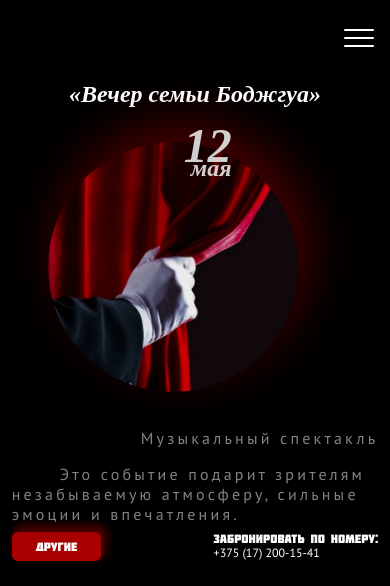
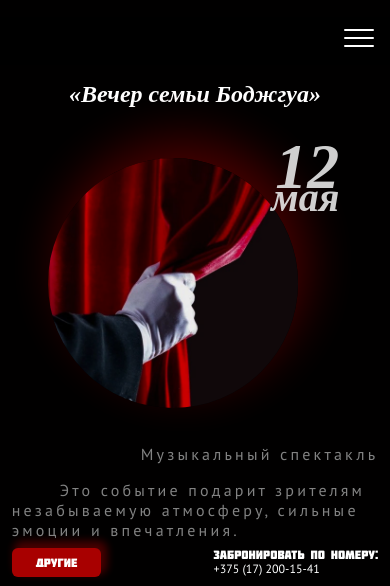
Before and after one commit to skdin1239/theater, a plain HTML site: page index.html in a window 390 px wide. Shown: the part 223-809 px from the top of the page. Drawn offline with Linux system fonts and the light colour scheme.

Commit message:
complete index 3.0

```diff
--- a/scss/pages/_index.scss
+++ b/scss/pages/_index.scss
@@ -10,7 +10,7 @@
 		color: white;
 		text-align: center;
 		font-size: 2rem;
-		margin-bottom: 1rem;
+		margin-bottom: 2rem;
 	}
 
 	&__performance {
@@ -61,7 +61,7 @@
 			color: rgba(230, 230, 230, 0.9);
 
 			&_day {
-				font-size: 5rem;
+				font-size: 4rem;
 			}
 
 			&_month {
@@ -136,11 +136,11 @@
 			right: 0;
 
 			&_day {
-				font-size: 4rem;
+				font-size: 3rem;
 			}
 
 			&_month {
-				font-size: 2.25rem;
+				font-size: 2rem;
 			}
 		}
 		}
@@ -187,16 +187,16 @@
 			&_date {
 				position: absolute;
 				top: 0.5rem;
-				right: 40%;
+				right: 10vw;
 				text-align: right;
 				margin-bottom: 1rem;
 
 				&_day {
-					font-size: 3rem;
+					font-size: 4rem;
 				}
 
 				&_month {
-					font-size: 1.5rem;
+					font-size: 2.5rem;
 				}
 			}
 		}
```
Also changed, not shown: css/main.css, 1 other file.
